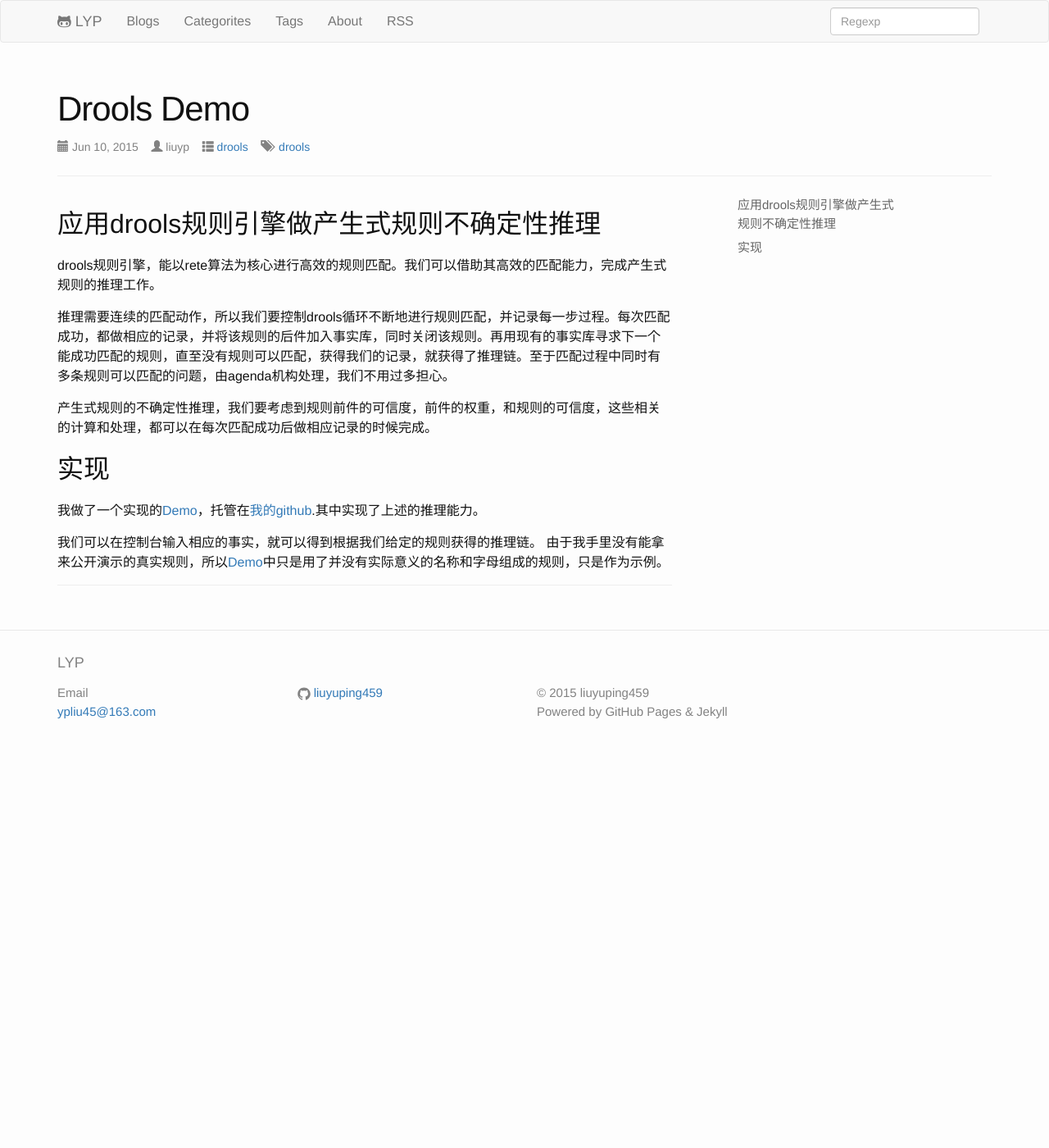
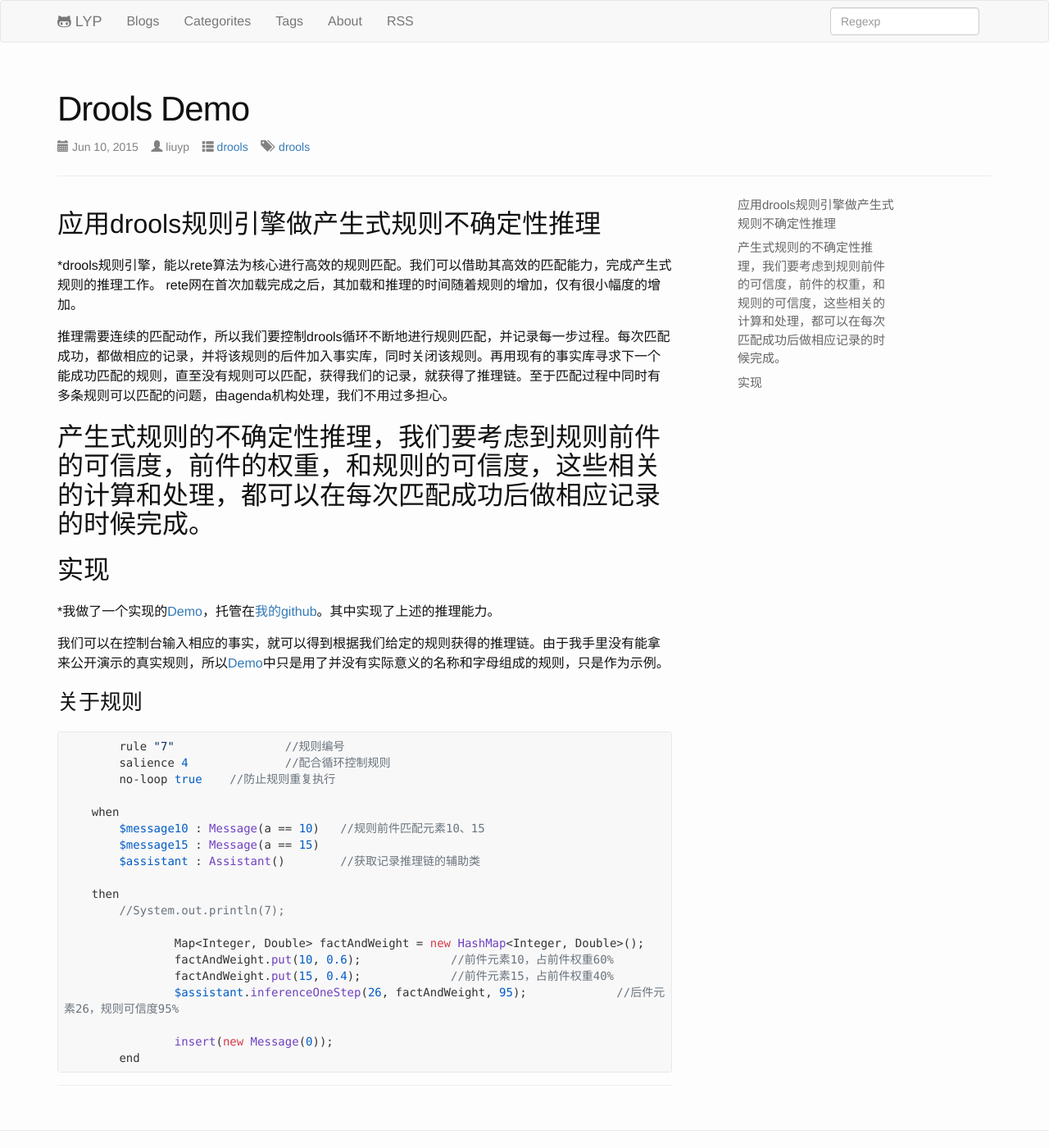
Before and after one commit to liuyuping459/liuyuping459.github.io, a Jekyll site: the page built from _posts/2015-06-10-Drools Demo.md, in a window 1280 px wide and 1400 px high. Shown: the whole window at 82% size. Built offline with Jekyll 4.4.1, drawn with Linux system fonts in a browser that asks for light colours; nearby versions of some CDN libraries; comment, search, counter and statistics services are not loaded.

Commit message:
drools demo

```diff
--- a/_posts/2015-06-10-Drools Demo.md
+++ b/_posts/2015-06-10-Drools Demo.md
@@ -12,7 +12,8 @@
 
 ## 应用drools规则引擎做产生式规则不确定性推理
 
-drools规则引擎，能以rete算法为核心进行高效的规则匹配。我们可以借助其高效的匹配能力，完成产生式规则的推理工作。
+*drools规则引擎，能以rete算法为核心进行高效的规则匹配。我们可以借助其高效的匹配能力，完成产生式规则的推理工作。
+rete网在首次加载完成之后，其加载和推理的时间随着规则的增加，仅有很小幅度的增加。
 
 
 
@@ -20,12 +21,33 @@
 推理需要连续的匹配动作，所以我们要控制drools循环不断地进行规则匹配，并记录每一步过程。每次匹配成功，都做相应的记录，并将该规则的后件加入事实库，同时关闭该规则。再用现有的事实库寻求下一个能成功匹配的规则，直至没有规则可以匹配，获得我们的记录，就获得了推理链。至于匹配过程中同时有多条规则可以匹配的问题，由agenda机构处理，我们不用过多担心。
 
 产生式规则的不确定性推理，我们要考虑到规则前件的可信度，前件的权重，和规则的可信度，这些相关的计算和处理，都可以在每次匹配成功后做相应记录的时候完成。
-
+---
 ## 实现
 
-我做了一个实现的[Demo](https://github.com/liuyuping459/FuzzyReasoningDemo)，托管在[我的github](https://github.com/liuyuping459).其中实现了上述的推理能力。
+*我做了一个实现的[Demo](https://github.com/liuyuping459/FuzzyReasoningDemo)，托管在[我的github](https://github.com/liuyuping459)。其中实现了上述的推理能力。
 
-我们可以在控制台输入相应的事实，就可以得到根据我们给定的规则获得的推理链。
-由于我手里没有能拿来公开演示的真实规则，所以[Demo](https://github.com/liuyuping459/FuzzyReasoningDemo)中只是用了并没有实际意义的名称和字母组成的规则，只是作为示例。
+我们可以在控制台输入相应的事实，就可以得到根据我们给定的规则获得的推理链。由于我手里没有能拿来公开演示的真实规则，所以[Demo](https://github.com/liuyuping459/FuzzyReasoningDemo)中只是用了并没有实际意义的名称和字母组成的规则，只是作为示例。
+
+### 关于规则
+
+		rule "7"		//规则编号
+		salience 4		//配合循环控制规则
+		no-loop true	//防止规则重复执行
+
+	    when
+	    	$message10 : Message(a == 10)	//规则前件匹配元素10、15
+	    	$message15 : Message(a == 15)
+	    	$assistant : Assistant()	//获取记录推理链的辅助类
+
+	    then
+	    	//System.out.println(7);
+
+			Map<Integer, Double> factAndWeight = new HashMap<Integer, Double>();
+	 		factAndWeight.put(10, 0.6);		//前件元素10，占前件权重60%
+	 		factAndWeight.put(15, 0.4);		//前件元素15，占前件权重40%
+	 		$assistant.inferenceOneStep(26, factAndWeight, 95);		//后件元素26，规则可信度95%
+
+	 		insert(new Message(0));
+		end
 
 ---
```
